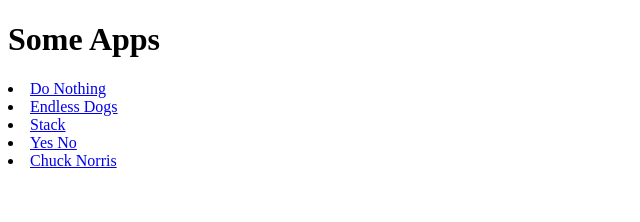
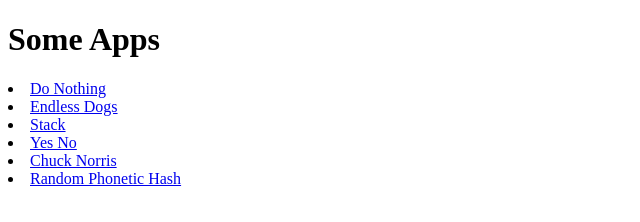
Before and after one commit to kocatekin/kocatekin.github.io, a plain HTML site: page apps/index.html in a window 1280 px wide. Shown: the whole page, without its empty margins (0-640 px from the left). Drawn offline with Linux system fonts and the light colour scheme.

Commit message:
Update index.html

```diff
--- a/apps/index.html
+++ b/apps/index.html
@@ -6,8 +6,8 @@
   </body>
   <script>
     let links = document.getElementById("links");
-    let names = ["Do Nothing","Endless Dogs","Stack","Yes No","Chuck Norris"];
-    let urls = ["do_nothing.html","endless_dogs.html","stack.html","yesno.html","chucknorris.html"];
+    let names = ["Do Nothing","Endless Dogs","Stack","Yes No","Chuck Norris","Random Phonetic Hash"];
+    let urls = ["do_nothing.html","endless_dogs.html","stack.html","yesno.html","chucknorris.html","randomtext.html"];
 
     for(let i=0;i<urls.length;i++) {
       links.innerHTML += `<li><a href='${urls[i]}'>${names[i]}</a></li>`;
```
